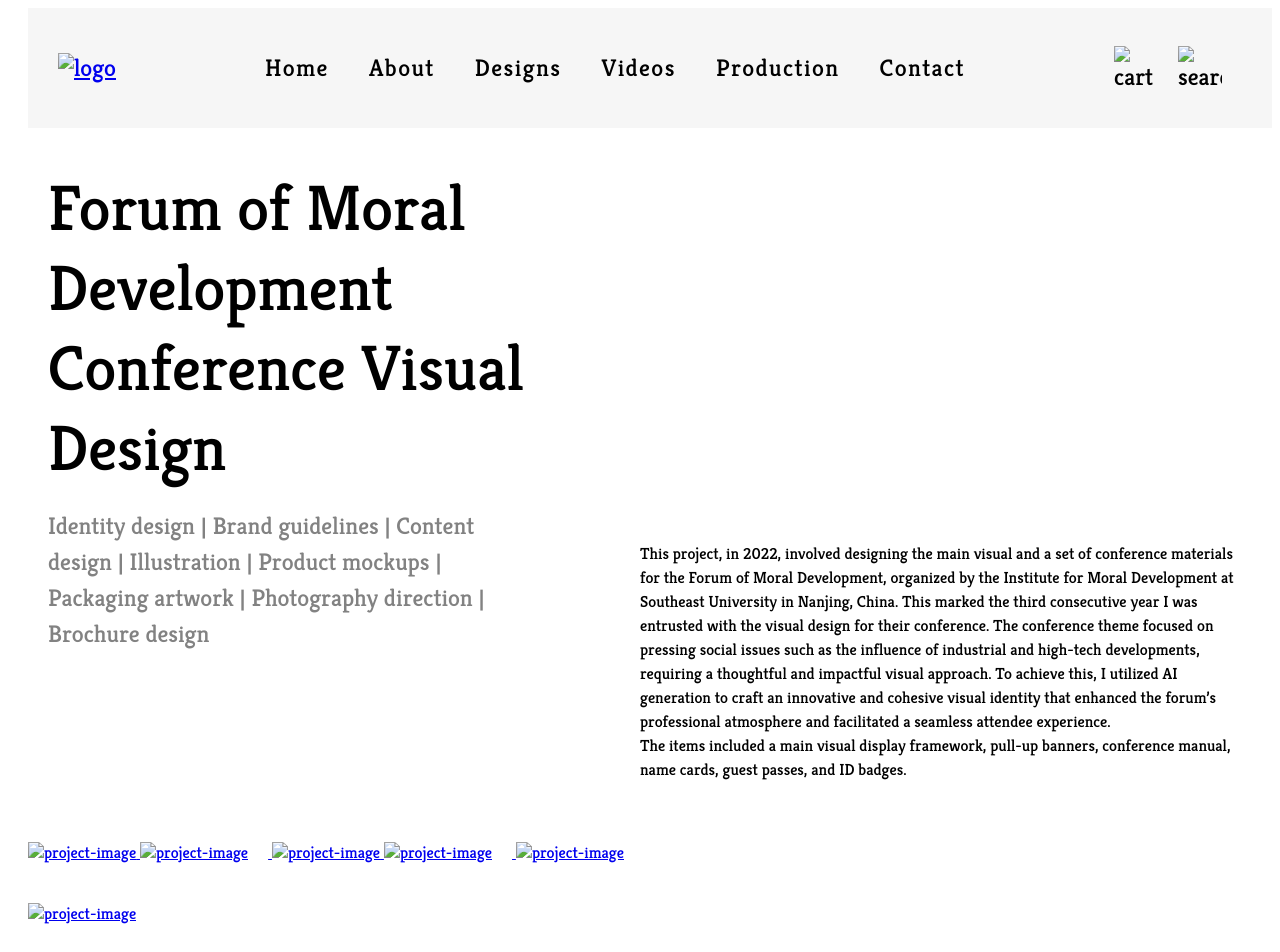
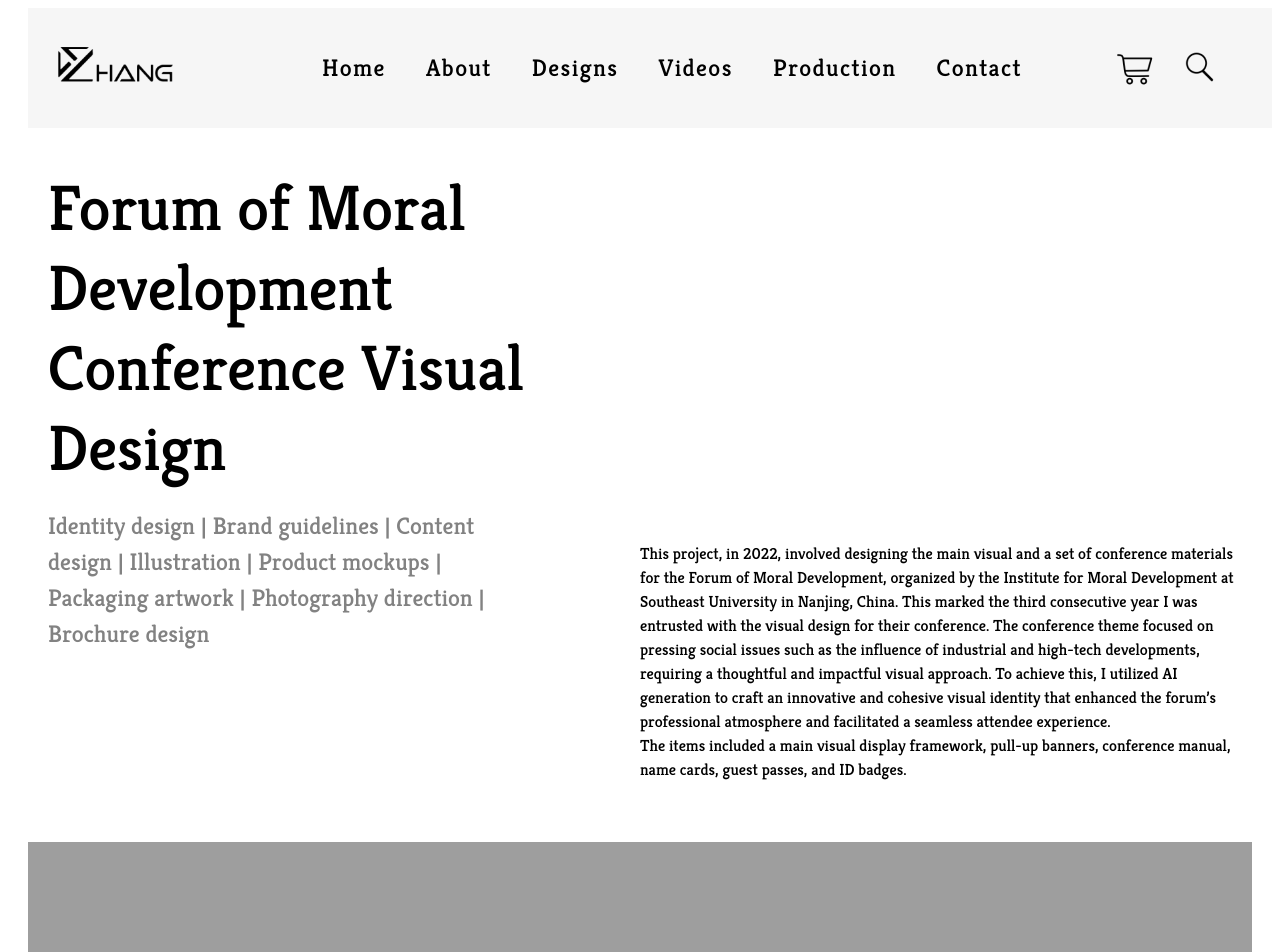
Before and after one commit to LaurelZhang006/x455-LaurelZ-project, a plain HTML site: page project1.html in a window 1280 px wide. Shown: the top 952 px of the page. Drawn offline with nearby package versions, Linux system fonts and the light colour scheme; the site is published under a folder, as on GitHub Pages, so addresses that start at the root find nothing.

Commit message:
my first repo
x455 html5 & css3

```diff
--- a/project1.html
+++ b/project1.html
@@ -25,14 +25,14 @@
     <div class="project1-page">
       <!-- menu section -->
       <div class="menu">
-        <a href="/index.html">
-          <img class="logo-icon" alt="logo" src="/image/personal-logo.png" />
+        <a href="index.html">
+          <img class="logo-icon" alt="logo" src="image/personal-logo.png" />
         </a>
         <!-- Toggle button for mobile -->
         <button class="menu-toggle" aria-label="Toggle menu">&#9776;</button>
         <!-- Menu items -->
         <div class="menu-items">
-          <a href="/index.html" class="home1">Home</a>
+          <a href="index.html" class="home1">Home</a>
           <a href="about.html" class="about">About</a>
           <a href="designs.html" class="designs2">Designs</a>
           <a href="videos.html" class="videos3">Videos</a>
@@ -44,9 +44,9 @@
           <img
             class="shopping-cart-icon"
             alt="cart"
-            src="/image/shopping-cart-icon.png"
+            src="image/shopping-cart-icon.png"
           />
-          <img class="search-icon" alt="search" src="/image/search-icon.png" />
+          <img class="search-icon" alt="search" src="image/search-icon.png" />
         </div>
       </div>
 
@@ -79,49 +79,49 @@
         </div>
 
         <div class="project-image-gallery">
-          <a data-fancybox="gallery" href="/image/project-image/1.jpg">
+          <a data-fancybox="gallery" href="image/project-image/1.jpg">
             <img
               class="project-image1"
               alt="project-image"
-              src="/image/project-image/1.jpg"
+              src="image/project-image/1.jpg"
             />
           </a>
 
-          <a data-fancybox="gallery" href="/image/project-image/2.jpg">
+          <a data-fancybox="gallery" href="image/project-image/2.jpg">
             <img
               class="project-image2"
               alt="project-image"
-              src="/image/project-image/2.jpg"
+              src="image/project-image/2.jpg"
             />
           </a>
-          <a data-fancybox="gallery" href="/image/project-image/3.jpg">
+          <a data-fancybox="gallery" href="image/project-image/3.jpg">
             <img
               class="project-image3"
               alt="project-image"
-              src="/image/project-image/3.jpg"
+              src="image/project-image/3.jpg"
             />
           </a>
-          <a data-fancybox="gallery" href="/image/project-image/5.jpg">
+          <a data-fancybox="gallery" href="image/project-image/5.jpg">
             <img
               class="project-image4"
               alt="project-image"
-              src="/image/project-image/5.jpg"
+              src="image/project-image/5.jpg"
             />
           </a>
-          <a data-fancybox="gallery" href="/image/project-image/4.png">
+          <a data-fancybox="gallery" href="image/project-image/4.png">
             <img
               class="project-image5"
               alt="project-image"
-              src="/image/project-image/4.png"
+              src="image/project-image/4.png"
             />
           </a>
         </div>
 
-        <a data-fancybox="gallery" href="/image/project-image/6.jpg">
+        <a data-fancybox="gallery" href="image/project-image/6.jpg">
           <img
             class="project-image6"
             alt="project-image"
-            src="/image/project-image/6.jpg"
+            src="image/project-image/6.jpg"
           />
         </a>
       </div>
@@ -134,7 +134,7 @@
           Thank you for visiting, and I look forward to sharing more creative
           and design stories with you!
         </div>
-        <img class="x-ins" alt="" src="/image/x-ins.png" />
+        <img class="x-ins" alt="" src="image/x-ins.png" />
         <div class="bottom-email">
           laurelzhang006@gmail.com<br />
           @ Copyright 2024 | Laurel Zhang
```
Also changed, not shown: about.html (+9 -9 lines), contact.html (+6 -6 lines), designs.html (+16 -16 lines), production.html (+6 -6 lines), videos.html (+8 -8 lines).
